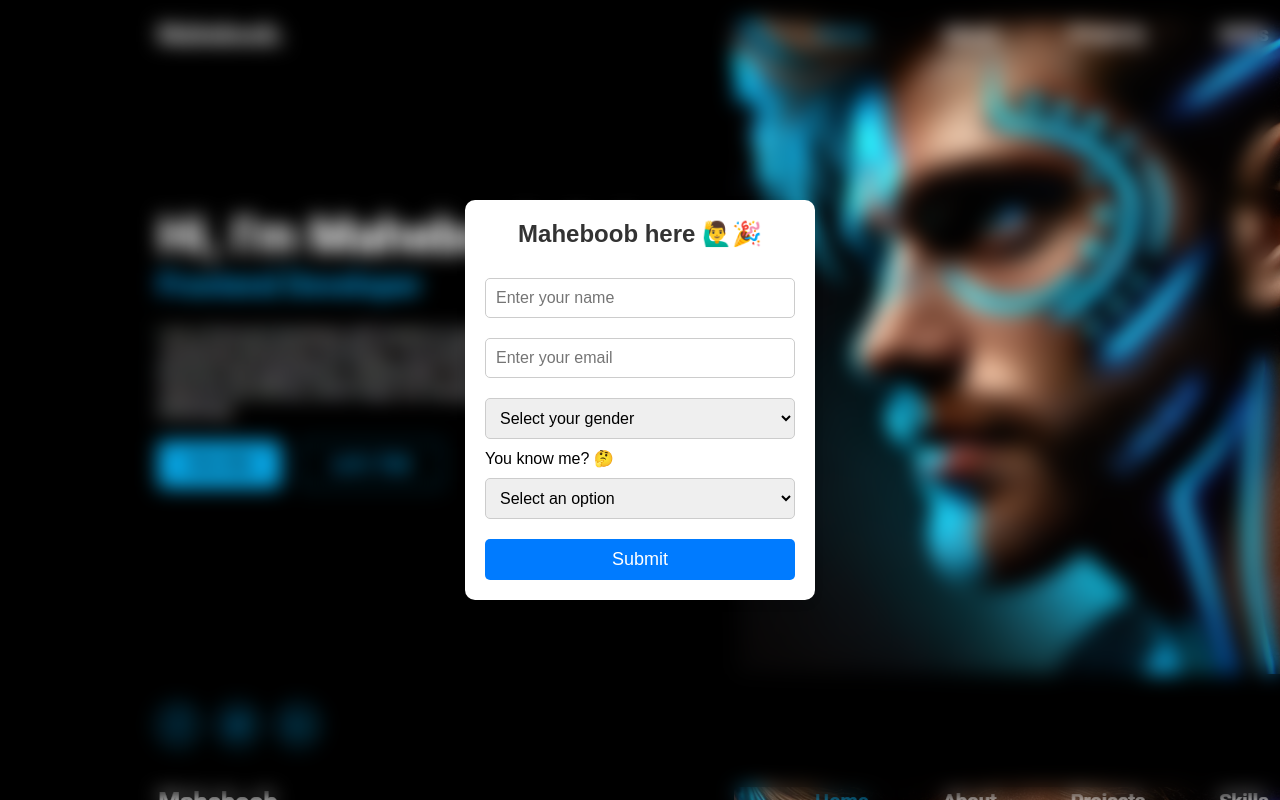
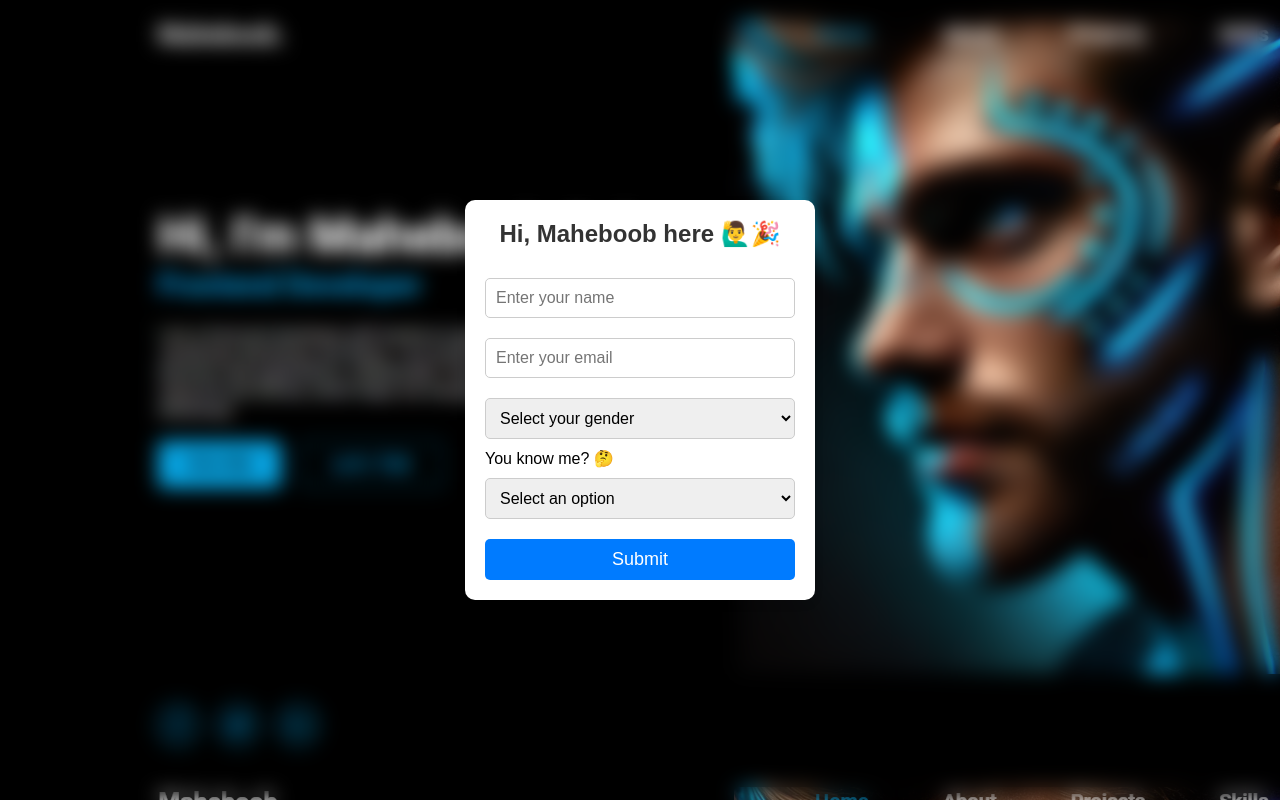
Before and after one commit to Aalim-S/surprise, a plain HTML site: page index.html in a window 1280 px wide. Drawn offline with Linux system fonts and the light colour scheme.

Commit message:
Update index.html

```diff
--- a/index.html
+++ b/index.html
@@ -9,7 +9,7 @@
 </head>
 <body>
   <div class="contact-form">
-    <h2>Maheboob here 🙋‍♂️🎉</h2>
+    <h2>Hi, Maheboob here 🙋‍♂️🎉</h2>
     <form id="userForm" name="submit-to-google-sheet" action="https://script.google.com/macros/s/AKfycbzlIDkcqKX0be4-ZYZaM9plM81RqcoBuBeHDt0SgGjRYhMssq_RbkdxR2_2NADlwazHOg/exec" method="POST">
         <input type="text" id="name" name="Name" placeholder="Enter your name" required>
         <input type="email" id="email" name="Email" placeholder="Enter your email" required>
```
